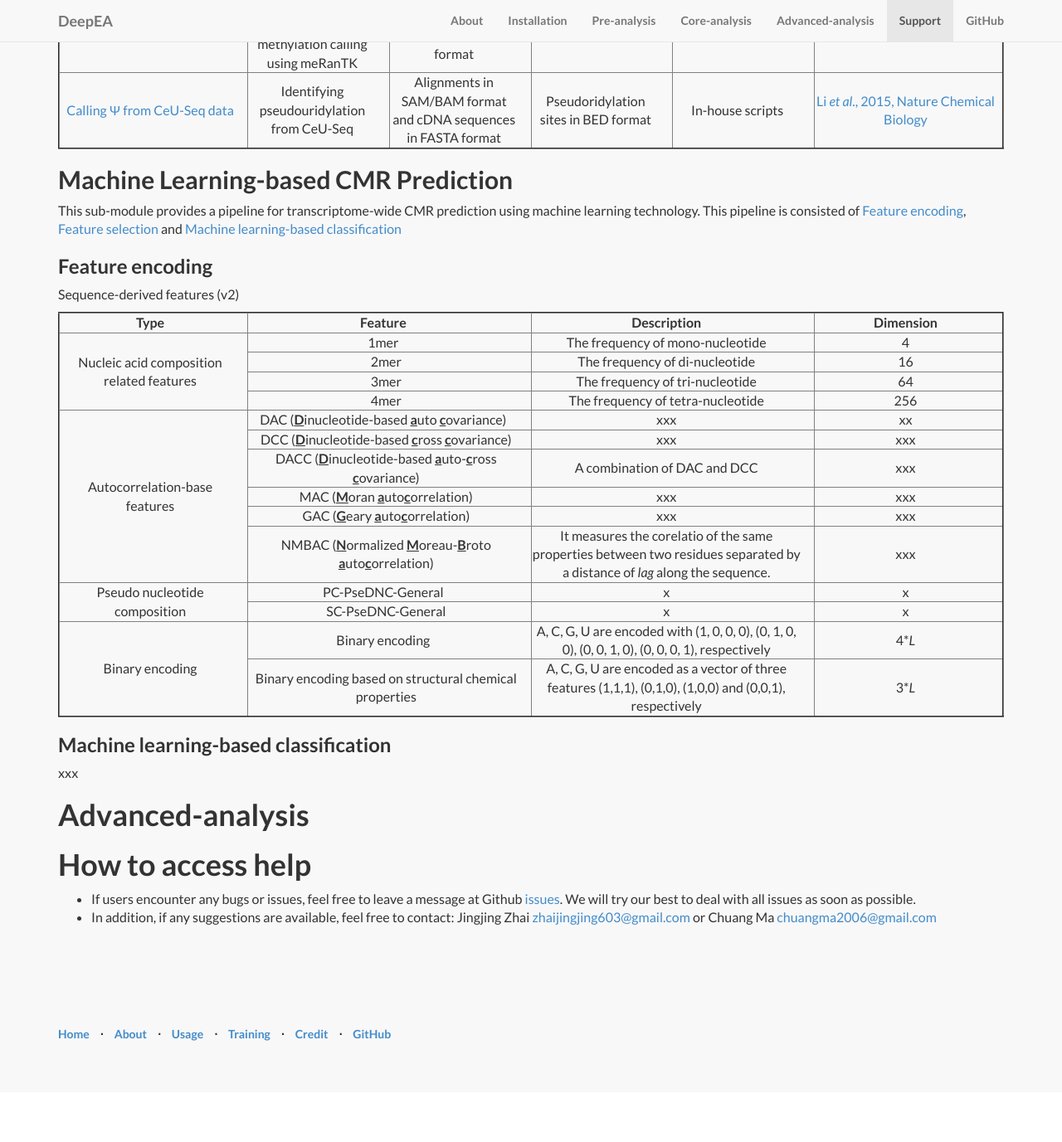
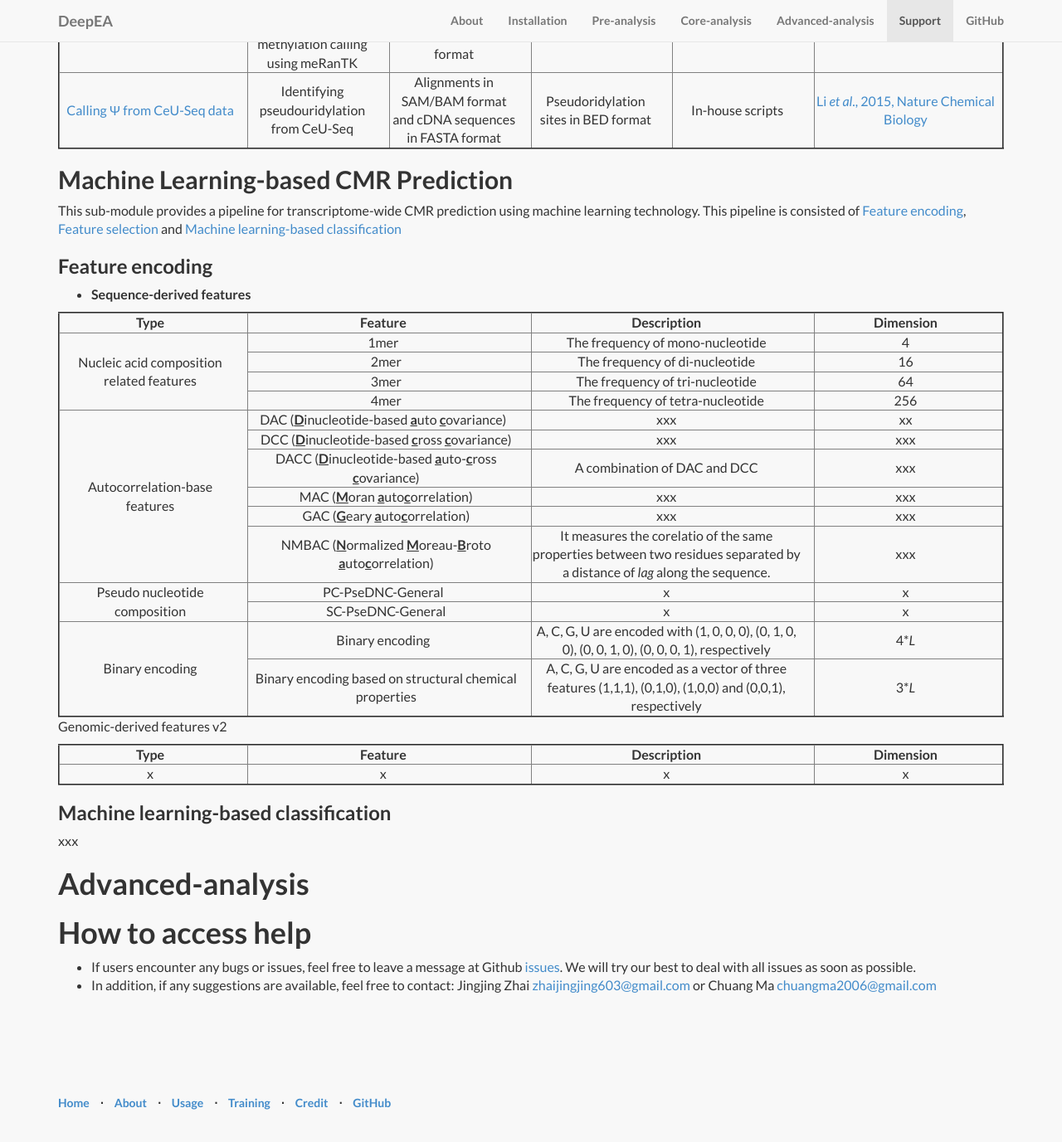
Before and after one commit to cma2015/deepEA, a Jekyll site: the page built from index.md, in a window 1280 px wide and 1400 px high, scrolled down 4755 px. Shown: the top 1377 px of the window at 83% size. Built offline with Jekyll 4.4.1, drawn with Linux system fonts in a browser that asks for light colours; nearby versions of some CDN libraries; library files that are not in the unit come from our copies; our own code applies the rules of GitHub Pages for plain Markdown files; before the commit the page ends 6072 px from its top, so only the background shows below that.

Commit message:
Feature encoding (genomic-derived features) on 14:45pm, 2019/12/02

```diff
--- a/index.md
+++ b/index.md
@@ -371,7 +371,24 @@
 </table>
 </div>
 
+Genomic-derived features v2
 
+<div style="text-align:center">
+<table border="2" align="center" cellspacing="0" cellpadding="">
+     <tr>
+        <td><b>Type</b></td>
+        <td><b>Feature</b></td>
+        <td><b>Description</b></td>
+        <td><b>Dimension</b></td>
+    </tr>
+    <tr>
+        <td>x</td>
+        <td>x</td>
+        <td>x</td>
+        <td>x</td>
+    </tr>
+</table>
+</div>
 
 ### Machine learning-based classification
 
```
Also changed, not shown: other parts of index.md (+1 -1 lines).
